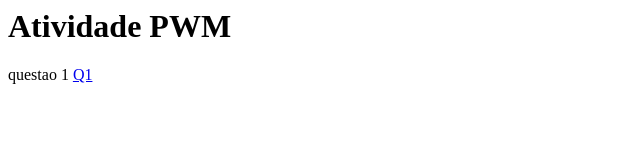
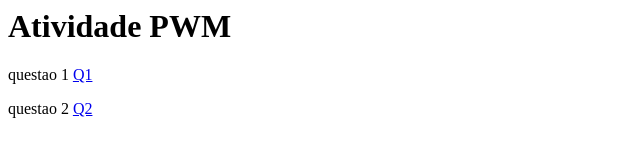
Before and after one commit to Gabrielabsalao24/programa-o-web-e-mobile, a plain HTML site: page index.html in a window 1280 px wide. Shown: the whole page, without its empty margins (0-640 px from the left). Drawn offline with Linux system fonts and the light colour scheme.

Commit message:
outro commit

```diff
--- a/index.html
+++ b/index.html
@@ -1,2 +1,3 @@
 <h1>Atividade PWM </h1>
 <p>questao 1 <a href="1.html">Q1</a></p>
+<p>questao 2 <a href="2.html">Q2</a></p>
```
